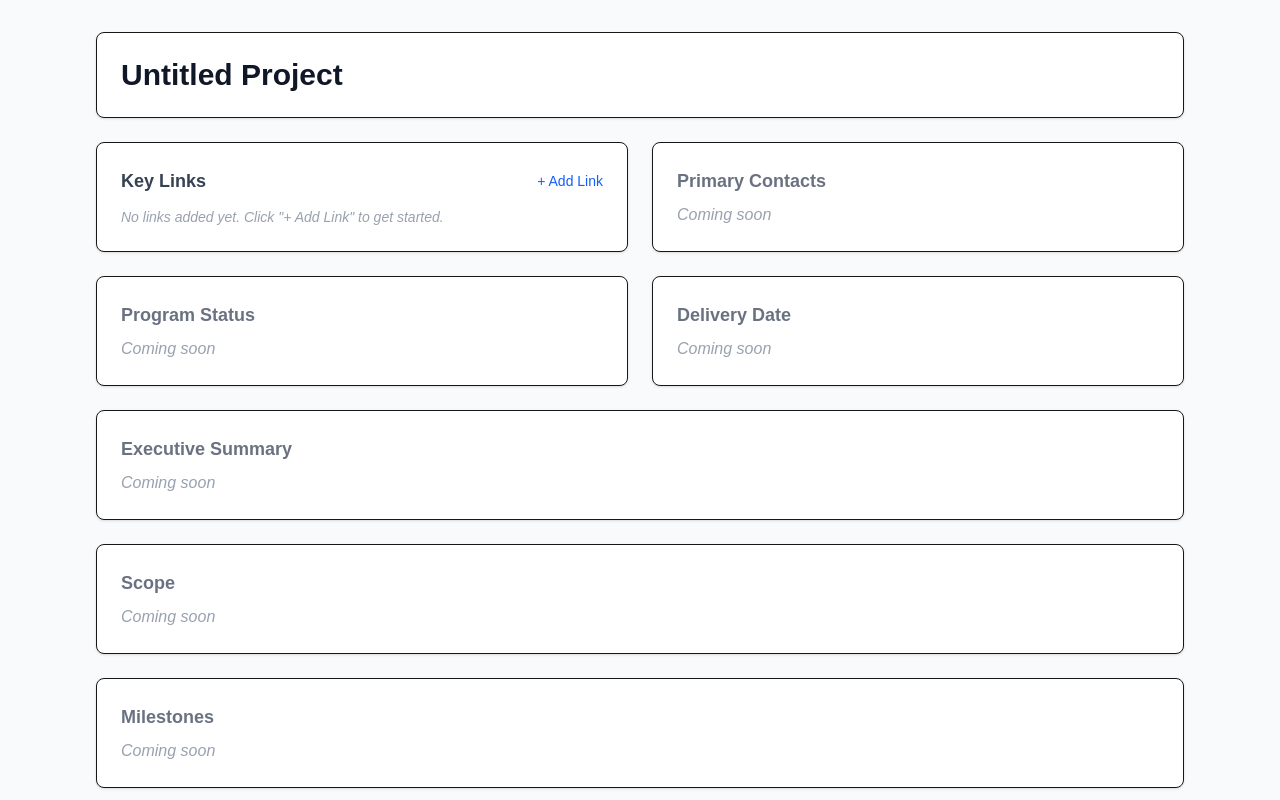
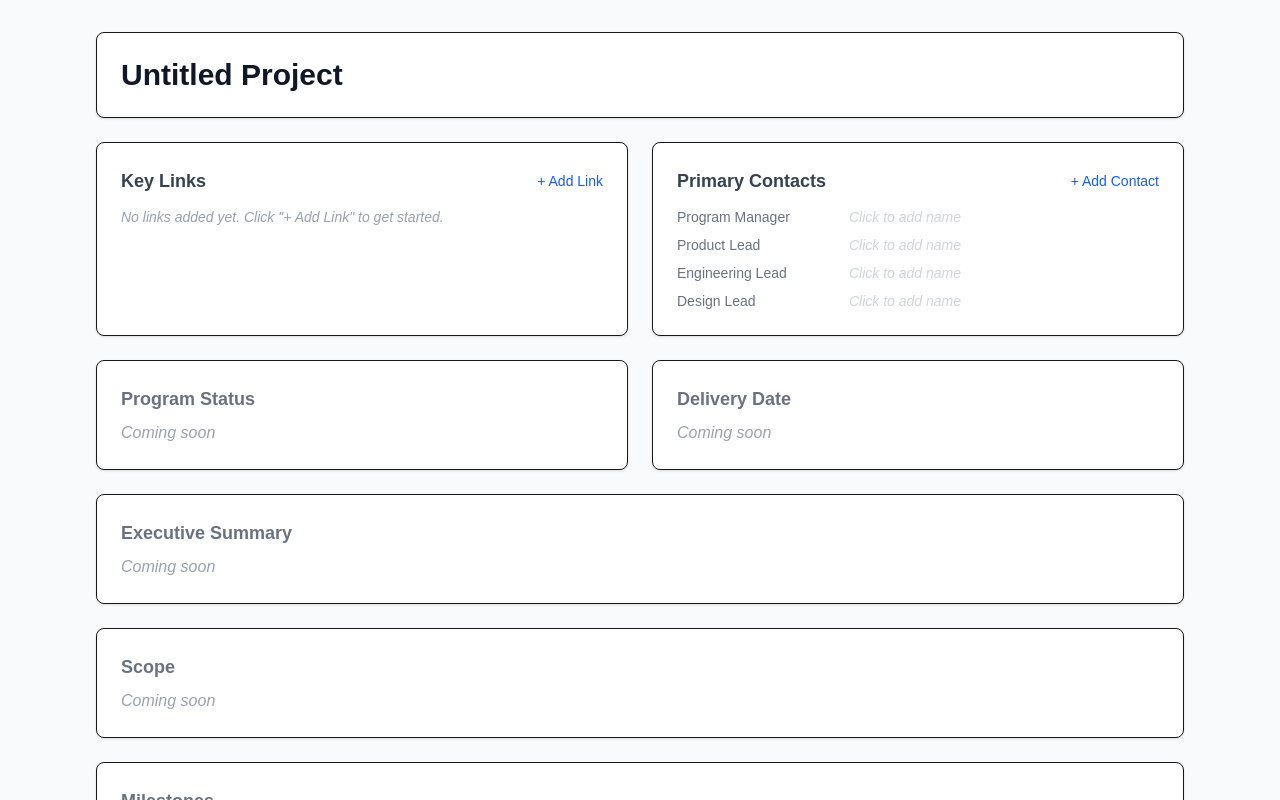
Before and after one commit to rschafer/simple-sheets, a Next.js app: page / in a window 1280 px wide. Shown: the top 800 px of the page. Built offline with nearby package versions, Linux system fonts and the light colour scheme.

Commit message:
Agent: Complete primary-contacts-section
Add PrimaryContacts component with role-based contact list. Default
roles (PM, Product, Eng, Design) pre-populated. Inline edit role
and name, add/remove contacts.

Co-Authored-By: Claude Opus 4.5 <noreply@anthropic.com>

```diff
--- a/src/app/page.tsx
+++ b/src/app/page.tsx
@@ -1,5 +1,6 @@
 import ProjectName from "@/components/ProjectName";
 import KeyLinks from "@/components/KeyLinks";
+import PrimaryContacts from "@/components/PrimaryContacts";
 
 export default function Home() {
   return (
@@ -17,8 +18,7 @@ export default function Home() {
               <KeyLinks />
             </section>
             <section className="rounded-lg border bg-white p-6 shadow-sm">
-              <h2 className="text-lg font-semibold text-gray-500">Primary Contacts</h2>
-              <p className="mt-2 text-gray-400 italic">Coming soon</p>
+              <PrimaryContacts />
             </section>
           </div>
 
--- /dev/null
+++ b/src/components/PrimaryContacts.tsx
@@ -0,0 +1,111 @@
+"use client";
+
+import { useState } from "react";
+import { useDashboard, Contact } from "@/context/DashboardContext";
+
+function generateId() {
+  return Math.random().toString(36).substring(2, 9);
+}
+
+export default function PrimaryContacts() {
+  const { data, updateData } = useDashboard();
+  const [editingId, setEditingId] = useState<string | null>(null);
+  const [editRole, setEditRole] = useState("");
+  const [editName, setEditName] = useState("");
+
+  const addContact = () => {
+    const c: Contact = { id: generateId(), role: "New Role", name: "" };
+    updateData({ contacts: [...data.contacts, c] });
+    setEditingId(c.id);
+    setEditRole(c.role);
+    setEditName(c.name);
+  };
+
+  const saveEdit = (id: string) => {
+    updateData({
+      contacts: data.contacts.map((c) =>
+        c.id === id ? { ...c, role: editRole.trim() || "Role", name: editName.trim() } : c
+      ),
+    });
+    setEditingId(null);
+  };
+
+  const removeContact = (id: string) => {
+    updateData({ contacts: data.contacts.filter((c) => c.id !== id) });
+    if (editingId === id) setEditingId(null);
+  };
+
+  const startEdit = (c: Contact) => {
+    setEditingId(c.id);
+    setEditRole(c.role);
+    setEditName(c.name);
+  };
+
+  return (
+    <div>
+      <div className="flex items-center justify-between mb-3">
+        <h2 className="text-lg font-semibold text-gray-700">Primary Contacts</h2>
+        <button onClick={addContact} className="text-sm text-blue-600 hover:text-blue-800 font-medium">
+          + Add Contact
+        </button>
+      </div>
+      {data.contacts.length === 0 ? (
+        <p className="text-gray-400 text-sm italic">No contacts added yet.</p>
+      ) : (
+        <ul className="space-y-2">
+          {data.contacts.map((contact) =>
+            editingId === contact.id ? (
+              <li key={contact.id} className="flex items-center gap-2">
+                <input
+                  autoFocus
+                  value={editRole}
+                  onChange={(e) => setEditRole(e.target.value)}
+                  placeholder="Role"
+                  className="w-40 rounded border px-2 py-1 text-sm"
+                  onKeyDown={(e) => {
+                    if (e.key === "Enter") saveEdit(contact.id);
+                    if (e.key === "Escape") setEditingId(null);
+                  }}
+                />
+                <input
+                  value={editName}
+                  onChange={(e) => setEditName(e.target.value)}
+                  placeholder="Name"
+                  className="flex-1 rounded border px-2 py-1 text-sm"
+                  onKeyDown={(e) => {
+                    if (e.key === "Enter") saveEdit(contact.id);
+                    if (e.key === "Escape") setEditingId(null);
+                  }}
+                />
+                <button onClick={() => saveEdit(contact.id)} className="text-sm text-green-600 hover:text-green-800">
+                  Save
+                </button>
+                <button onClick={() => setEditingId(null)} className="text-sm text-gray-400 hover:text-gray-600">
+                  Cancel
+                </button>
+              </li>
+            ) : (
+              <li key={contact.id} className="flex items-center gap-2 group">
+                <span className="text-sm font-medium text-gray-500 w-40 truncate">{contact.role}</span>
+                <span
+                  className="text-sm text-gray-900 cursor-pointer hover:bg-gray-100 rounded px-1 flex-1 truncate"
+                  onClick={() => startEdit(contact)}
+                >
+                  {contact.name || <span className="text-gray-300 italic">Click to add name</span>}
+                </span>
+                <div className="ml-auto flex gap-2 opacity-0 group-hover:opacity-100 transition-opacity">
+                  <button onClick={() => startEdit(contact)} className="text-xs text-gray-400 hover:text-gray-600">
+                    Edit
+                  </button>
+                  <button onClick={() => removeContact(contact.id)} className="text-xs text-red-400 hover:text-red-600">
+                    Remove
+                  </button>
+                </div>
+              </li>
+            )
+          )}
+        </ul>
+      )}
+    </div>
+  );
+}
```
Also changed, not shown: .agent-memory/features.json.
